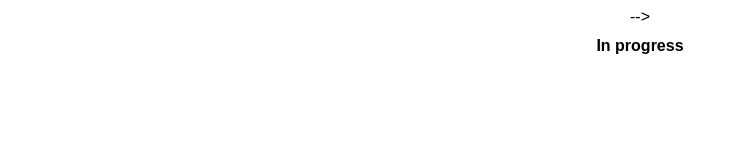
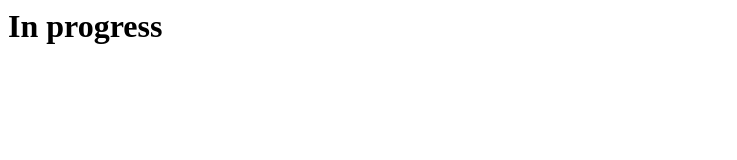
Before and after one commit to juanjesusov/juanjesusov.github.io, a plain HTML site: page index.html in a window 1280 px wide. Shown: the whole page, without its empty margins (0-737 px from the left). Drawn offline with Linux system fonts and the light colour scheme.

Commit message:
Update index.html

```diff
--- a/index.html
+++ b/index.html
@@ -1,17 +1,7 @@
 <html>
   <head>
     <title>Juan Jesús Ortiz Vazquez</title>
-    <! -- <link rel="shortcut icon" href="imagenes\icono.ico"> -->
-    <style>
-      *{
-        font-size: medium;
-        font-family: arial;
-        color:black;
-        text-align: center;
-      }
-    </style>
   </head>
-
 
 <body>
   <h1>In progress</h1>
```
